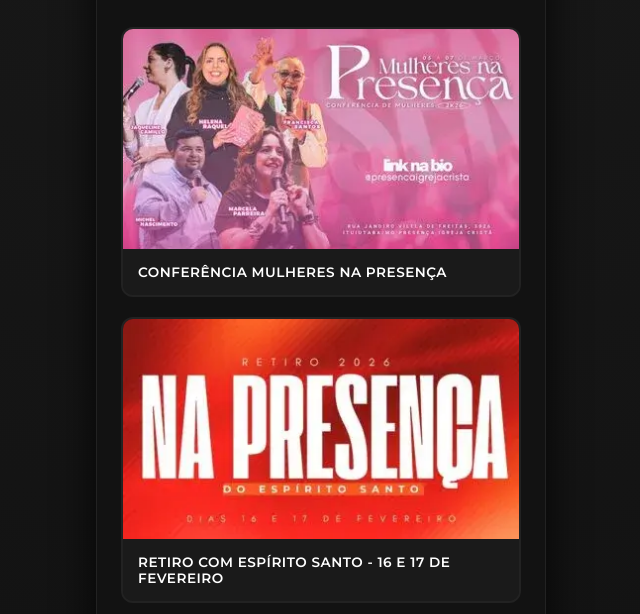
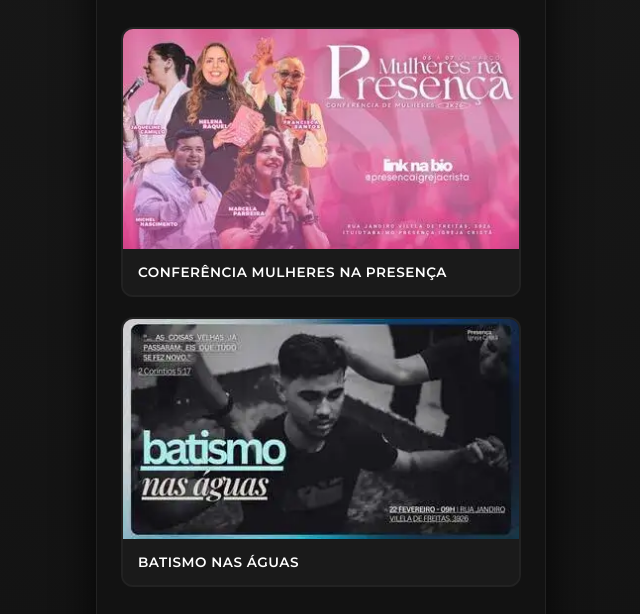
Before and after one commit to AecioJose/presencaigrejacrista, a plain HTML site: page index.html in a window 1280 px wide. Shown: the part 466-1080 px from the top of the page, without its empty margins (319-959 px from the left). Drawn offline with Linux system fonts and the light colour scheme.

Commit message:
change the baner retiro to batismo ans aguas

```diff
--- a/index.html
+++ b/index.html
@@ -536,14 +536,14 @@
                 </div>
             </a>
 
-            <!-- 2. Retiro -->
+            <!-- 2. Batismo -->
             <a href="https://wa.me/5534997726283?text=Ol%C3%A1%2C%20vim%20pelo%20site%2C%20meu%20nome%20%C3%A9%20%5BNOME%5D%20e%20gostaria%20de%20me%20inscrever%20para%20o%20Retiro%20na%20Presen%C3%A7a%20Do%20Esp%C3%ADrito%20Santo%2C%20nos%20dias%2016%20e%2017%20de%20fevereiro" target="_blank" class="event-card">
                 <div class="card-img-wrapper">
                     <!-- <span class="tag soon">Em Breve</span> -->
-                    <img src="images/retiro-400.webp" srcset="images/retiro-400.webp 400w, images/retiro-800.webp 800w" loading="lazy"decoding="async" width="362" height="220" sizes="(max-width: 450px) 90vw, 400px" alt="Banner retiro com espirito santo igreja em ituiutaba">
+                    <img src="images/batismo-400w.webp" srcset="images/batismo-400w.webp 400w, images/batismo-800w.webp 800w" loading="lazy"decoding="async" width="362" height="220" sizes="(max-width: 450px) 90vw, 400px" alt="Banner batismo presença igreja em ituiutaba">
                 </div>
                 <div class="card-info">
-                    <h3>Retiro com Espírito Santo - 16 e 17 de fevereiro</h3>
+                    <h3>Batismo nas águas</h3>
                 </div>
             </a>
 
```
Also changed, not shown: images/batismo-400w.webp (added), images/batismo-800w.webp (added), images/retiro-400.webp (deleted), images/retiro-800.webp (deleted).
